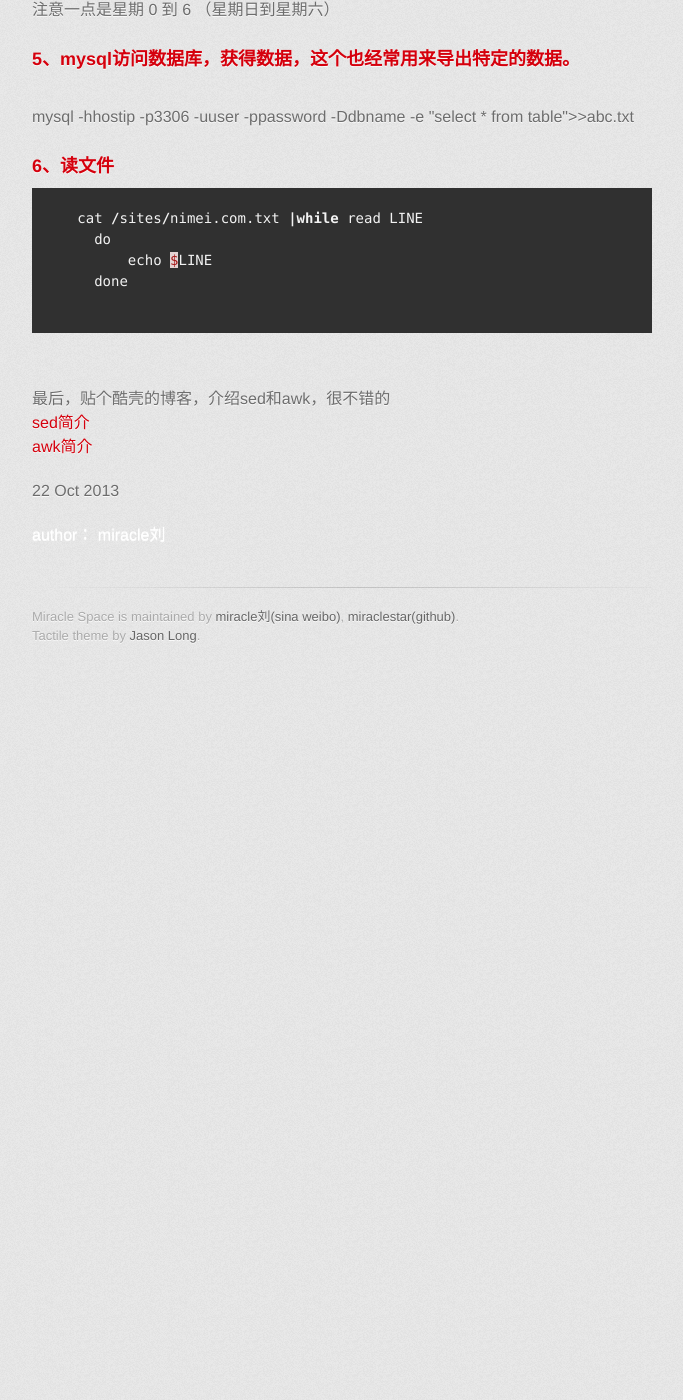
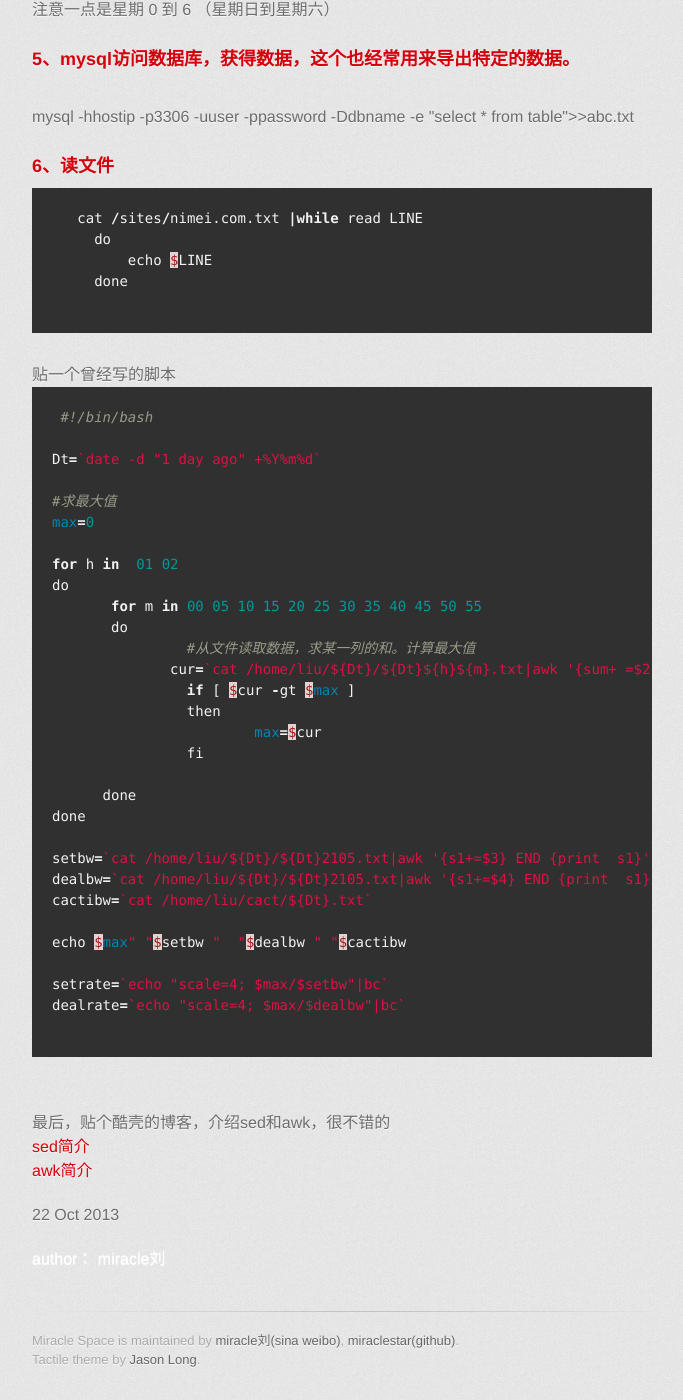
Before and after one commit to miraclestar/myblog, a Jekyll site: the page built from _posts/2013-10-22-shell-introduction.html, in a window 1280 px wide and 1400 px high, scrolled down 1869 px. Shown: the whole window, without its empty margins (298-981 px from the left). Built offline with Jekyll 4.4.1, drawn with Linux system fonts in a browser that asks for light colours; nearby versions of some CDN libraries; some web fonts are replaced; Markdown is read by kramdown in place of the engine named in the settings; comment, search, counter and statistics services are not loaded; before the commit the page ends 2545 px from its top, so only the background shows below that.

Commit message:
shell update

```diff
--- a/_posts/2013-10-22-shell-introduction.html
+++ b/_posts/2013-10-22-shell-introduction.html
@@ -75,7 +75,38 @@ done
          echo $LINE
      done
   {% endhighlight %}
+ 贴一个曾经写的脚本
+ {% highlight python %}
+ #!/bin/bash
 
+Dt=`date -d "1 day ago" +%Y%m%d`
+
+#求最大值
+max=0
+
+for h in  01 02
+do
+       for m in 00 05 10 15 20 25 30 35 40 45 50 55
+       do
+		#从文件读取数据，求某一列的和。计算最大值
+              cur=`cat /home/liu/${Dt}/${Dt}${h}${m}.txt|awk '{sum+ =$2} END {print  sum}'`
+                if [ $cur -gt $max ]
+                then
+                        max=$cur
+                fi
+
+      done
+done
+
+setbw=`cat /home/liu/${Dt}/${Dt}2105.txt|awk '{s1+=$3} END {print  s1}'`
+dealbw=`cat /home/liu/${Dt}/${Dt}2105.txt|awk '{s1+=$4} END {print  s1}'`
+cactibw=`cat /home/liu/cact/${Dt}.txt`
+
+echo $max" "$setbw "  "$dealbw " "$cactibw
+
+setrate=`echo "scale=4; $max/$setbw"|bc`
+dealrate=`echo "scale=4; $max/$dealbw"|bc`
+ {% endhighlight %}
 <br />  最后，贴个酷壳的博客，介绍sed和awk，很不错的
 <br /><a href="http://coolshell.cn/articles/9104.html">sed简介</a>
 <br /><a href="http://coolshell.cn/articles/9070.html">awk简介</a>
```
